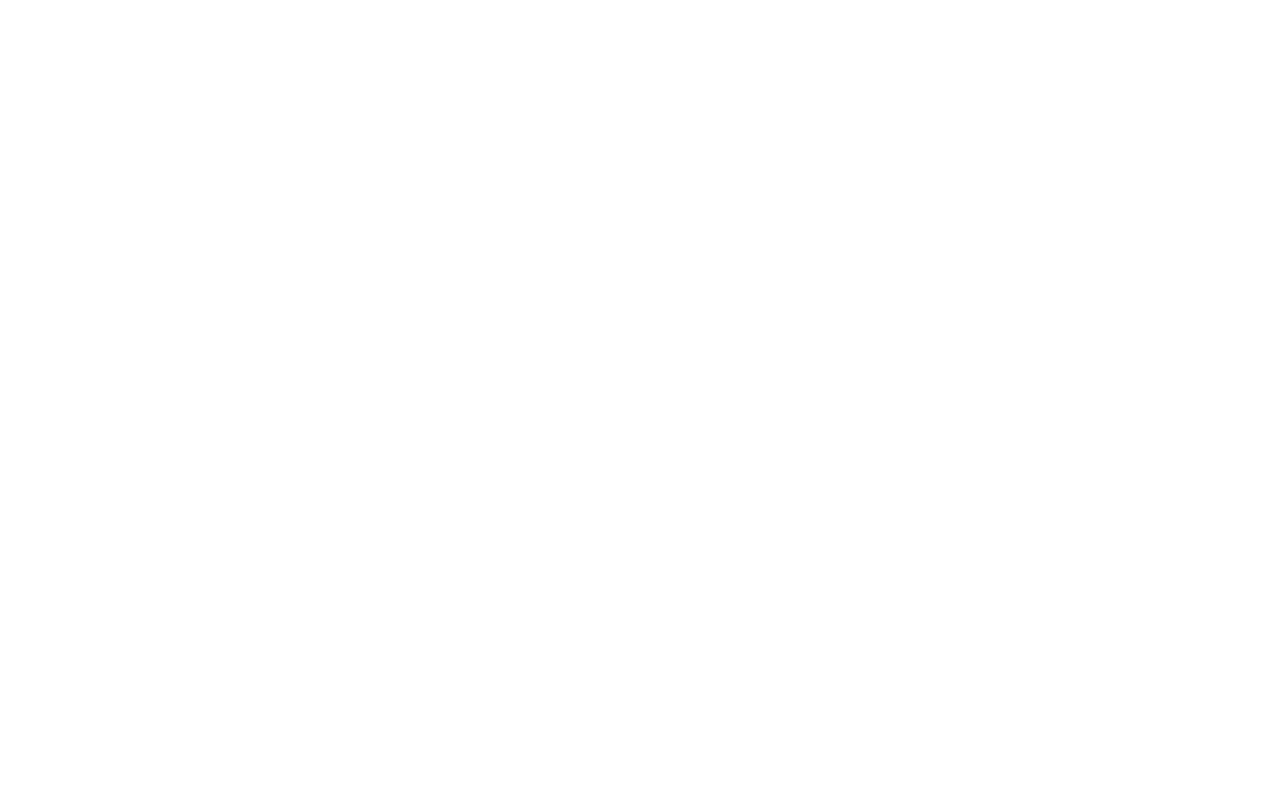
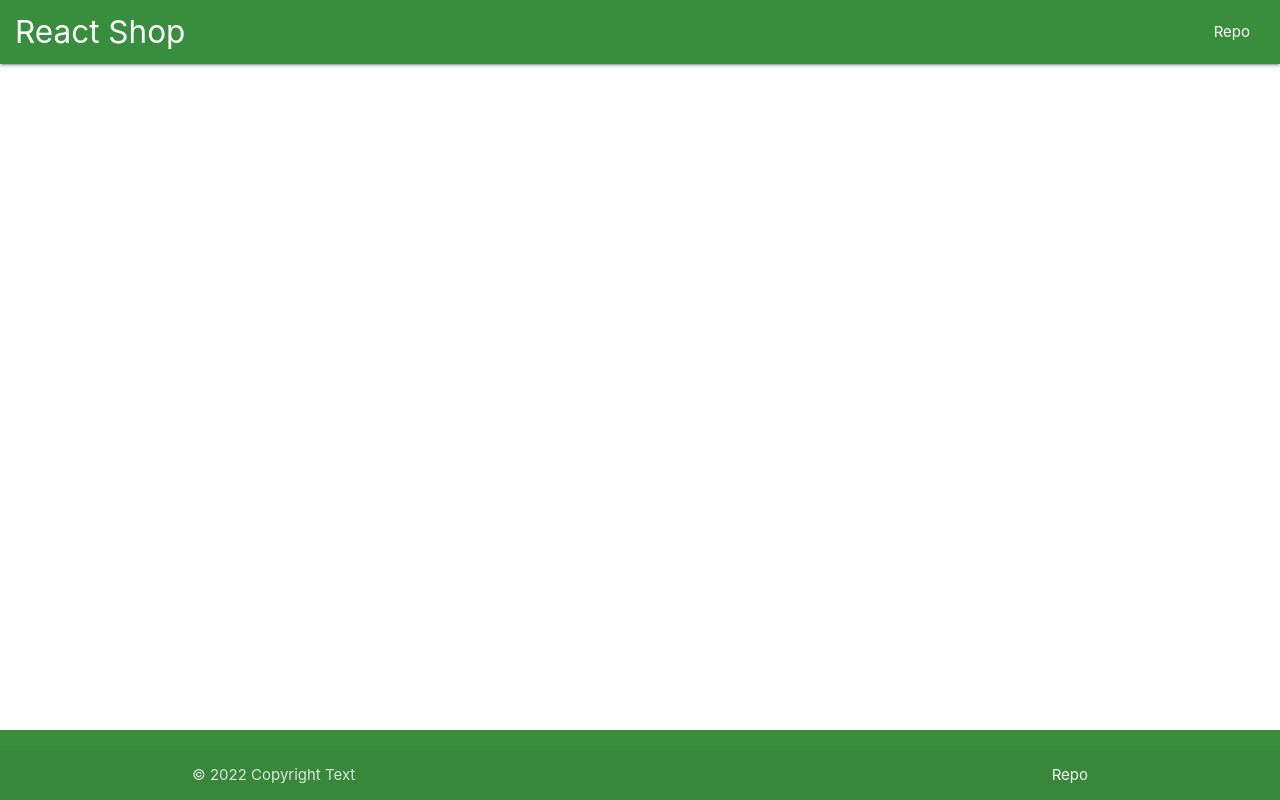
Before and after one commit to maximmorenko/spa-food-project, a React (Create React App) app: page / in a window 1280 px wide. Built offline with nearby package versions, Linux system fonts and the light colour scheme.

Commit message:
прелоадер шапка и футер

```diff
--- a/src/App.css
+++ /dev/null
@@ -1,3 +0,0 @@
-/* .App {
-  text-align: center;
-} */
--- a/src/App.js
+++ b/src/App.js
@@ -1,10 +1,16 @@
-
+import Header from './components/Header';
+import Footer from './components/Footer';
 
 function App() {
   return (
-    <div className="App">
+    // используем реакт фрагмент <></>
+    <>
+      <Header />
+      <main className='container content'>
 
-    </div>
+      </main>
+      <Footer />
+    </>
   );
 }
 
--- /dev/null
+++ b/src/components/Footer.jsx
@@ -0,0 +1,22 @@
+import React from 'react';
+// использование текущей даты: {new Date().getFullYear()}
+
+function Footer(props) {
+    return (
+        <footer className='page-footer green darken-2'>
+            <div className='footer-copyright'>
+                <div className='container'>
+                    © {new Date().getFullYear()} Copyright Text
+                    <a
+                        className='grey-text text-lighten-4 right'
+                        href='https://github.com/maximmorenko/spa-routing-project'
+                    >
+                        Repo
+                    </a>
+                </div>
+            </div>
+        </footer>
+    );
+}
+
+export default Footer;
--- /dev/null
+++ b/src/components/Header.jsx
@@ -0,0 +1,23 @@
+import React from 'react';
+
+function Header(props) {
+    return (
+      // меняем цвет наву, добавляем классНейм наву с названием цвета из палитры в библиотеке https://materializecss.com/color.html
+      <nav className='green darken-2'>
+      <div className='nav-wrapper'>
+          <a href='#!' className='brand-logo'>
+              React Shop
+          </a>
+          <ul id='nav-mobile' className='right hide-on-med-and-down'>
+              <li>
+                  <a href='https://github.com/maximmorenko/spa-routing-project'>
+                      Repo
+                  </a>
+              </li>
+          </ul>
+      </div>
+  </nav>
+    );
+}
+
+export default Header;
--- a/src/index.css
+++ b/src/index.css
@@ -7,7 +7,30 @@
   -moz-osx-font-smoothing: grayscale;
 }
 
-code {
-  font-family: source-code-pro, Menlo, Monaco, Consolas, 'Courier New',
-    monospace;
+/* добавим отступы у нава */
+nav {
+  padding: 0 1rem;
 }
+/* прижимаем футер к низу путем вычета из минимальной высоты маина суммы шапки и футера  100% - (64 + 70)*/
+.content {
+  min-height: calc(100vh - 134px);
+}
+
+/* .goods {
+  display: grid;
+
+  grid-template-columns: repeat(auto-fill, minmax(250px, 1fr));
+
+  gap: 1rem;
+} */
+
+
+/* .search-btn {
+  position: absolute;
+  top: 0;
+  right: 0.5rem;
+} */
+/* добавим радиокнопкам отступы справа всем лебл кроме последнего*/
+/* label:not(:last-child) {
+  margin-right: 3rem;
+} */
```
Also changed, not shown: src/components/Preloader.jsx (added, +11 -0 lines), public/manifest.json, 2 other files (tests, documents, lock files or other folders).
